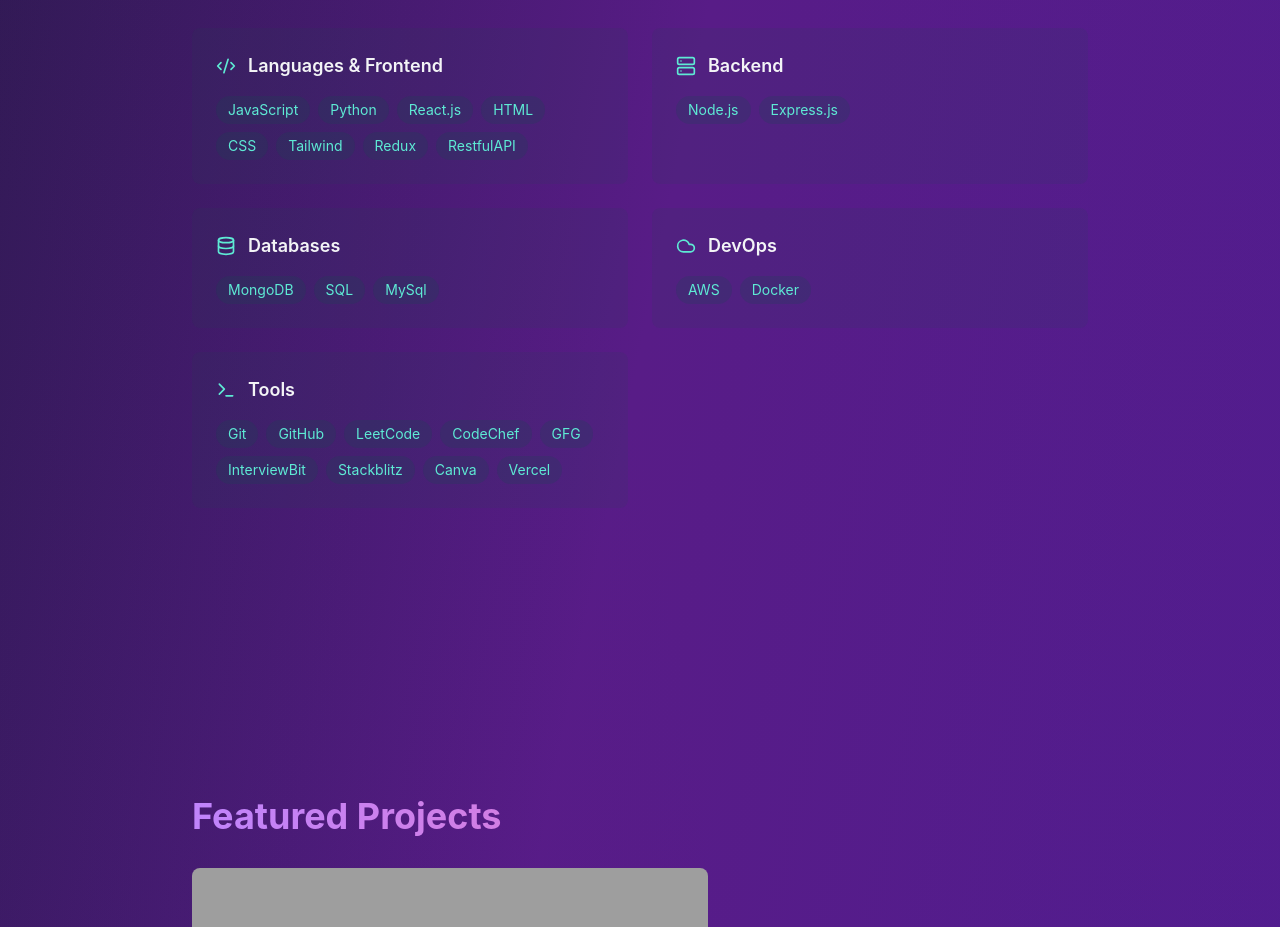
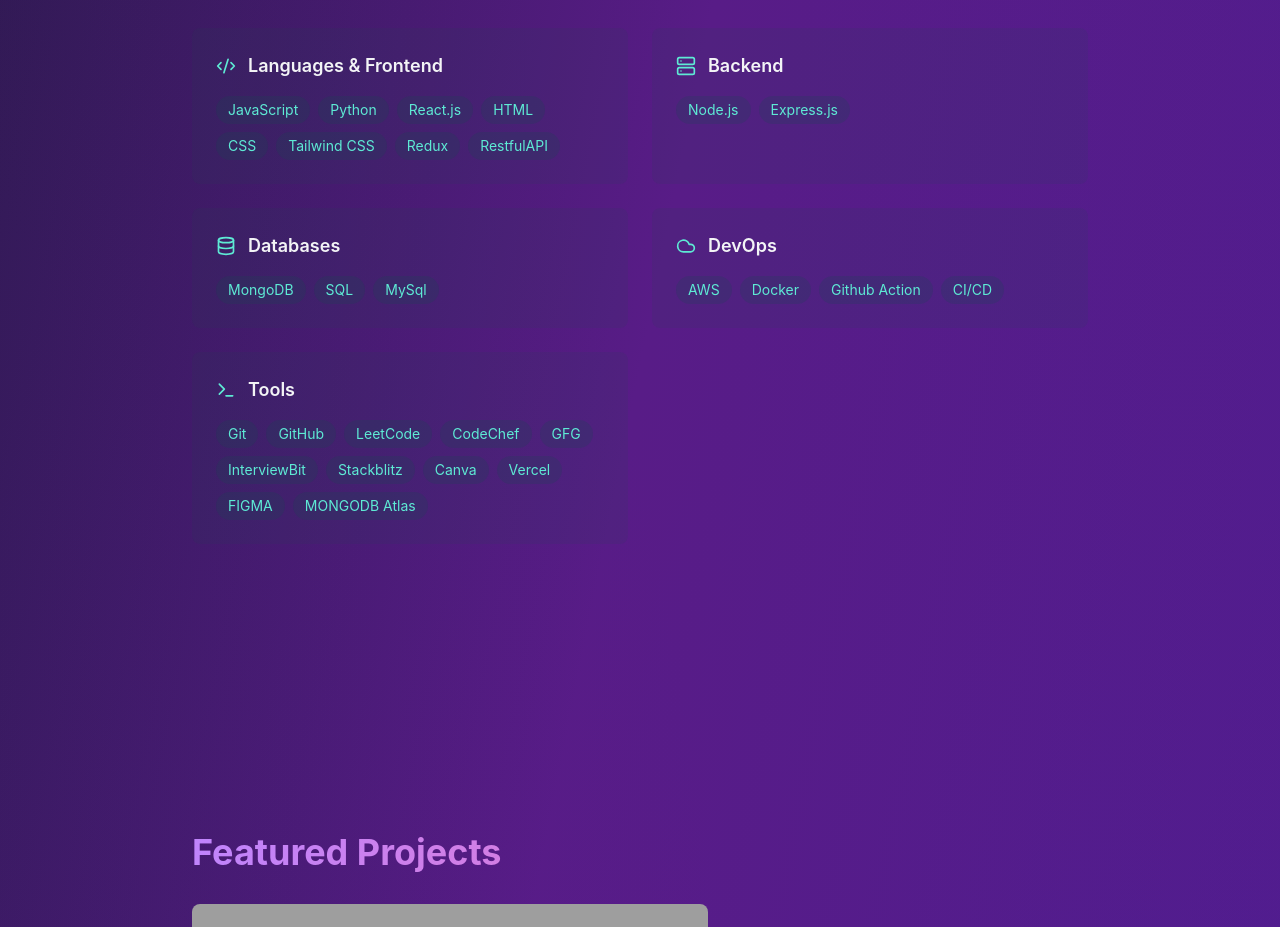
Before and after one commit to IMMORTAL-VISHAL/My-portfolio, a React (Vite) app: page / in a window 1280 px wide. Shown: the part 2840-3767 px from the top of the page. Built offline with nearby package versions, Linux system fonts and the light colour scheme; grey boxes are pictures that could not be loaded.

Commit message:
Update TechStack.jsx

```diff
--- a/src/components/TechStack.jsx
+++ b/src/components/TechStack.jsx
@@ -4,11 +4,11 @@
 
 const technologies = {
   languages: ['JavaScript', 'Python'],
-  frontend: ['React.js', 'HTML', 'CSS', 'Tailwind', 'Redux', 'RestfulAPI'],
+  frontend: ['React.js', 'HTML', 'CSS', 'Tailwind CSS', 'Redux', 'RestfulAPI'],
   backend: ['Node.js', 'Express.js'],
   databases: ['MongoDB', 'SQL', 'MySql'],
-  devops: ['AWS', 'Docker'],
-  tools: ['Git', 'GitHub', 'LeetCode', 'CodeChef', 'GFG', 'InterviewBit', 'Stackblitz', 'Canva', 'Vercel']
+  devops: ['AWS', 'Docker', 'Github Action', 'CI/CD'],
+  tools: ['Git', 'GitHub', 'LeetCode', 'CodeChef', 'GFG', 'InterviewBit', 'Stackblitz', 'Canva', 'Vercel', 'FIGMA', 'MONGODB Atlas']
 };
 
 const techCategories = [
```
